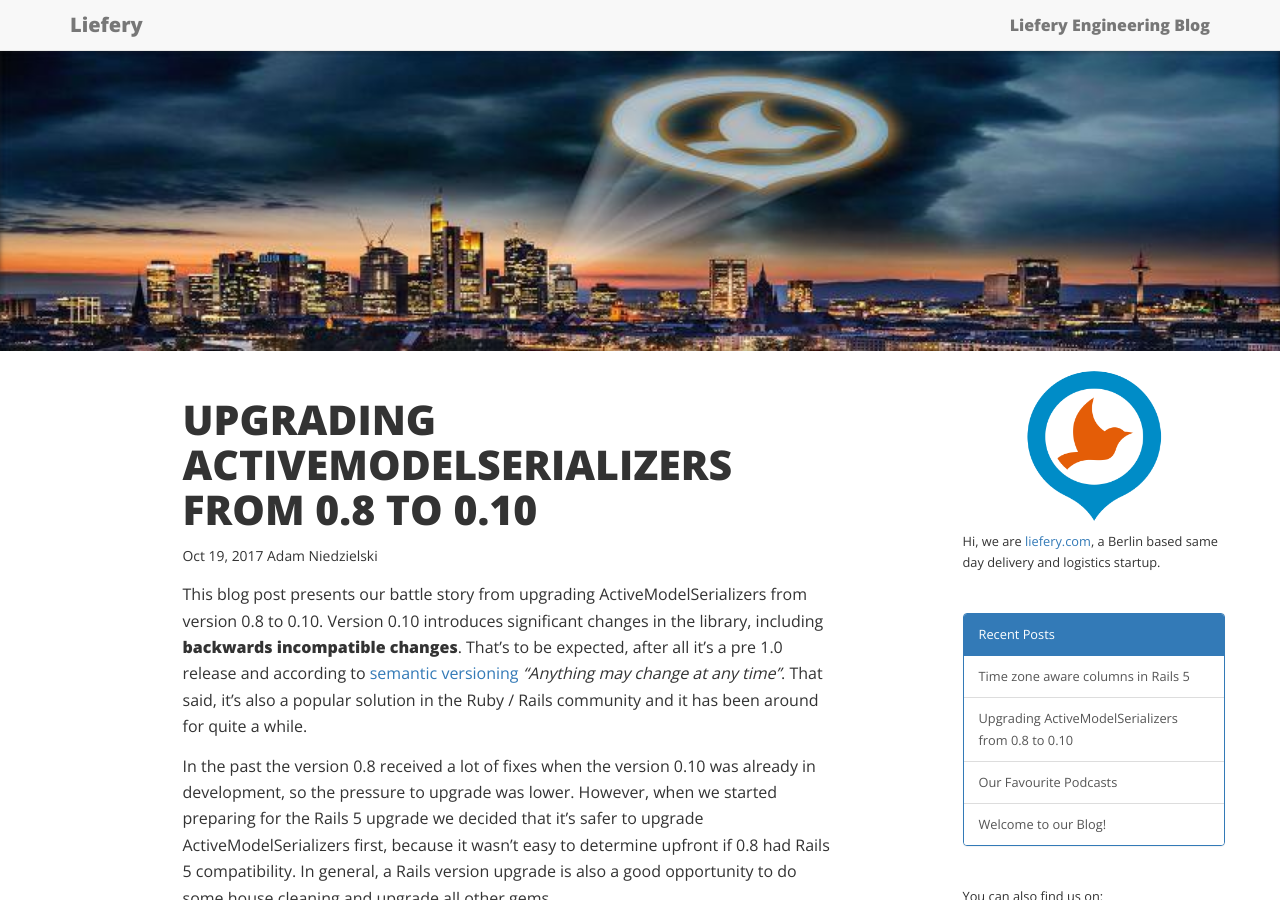
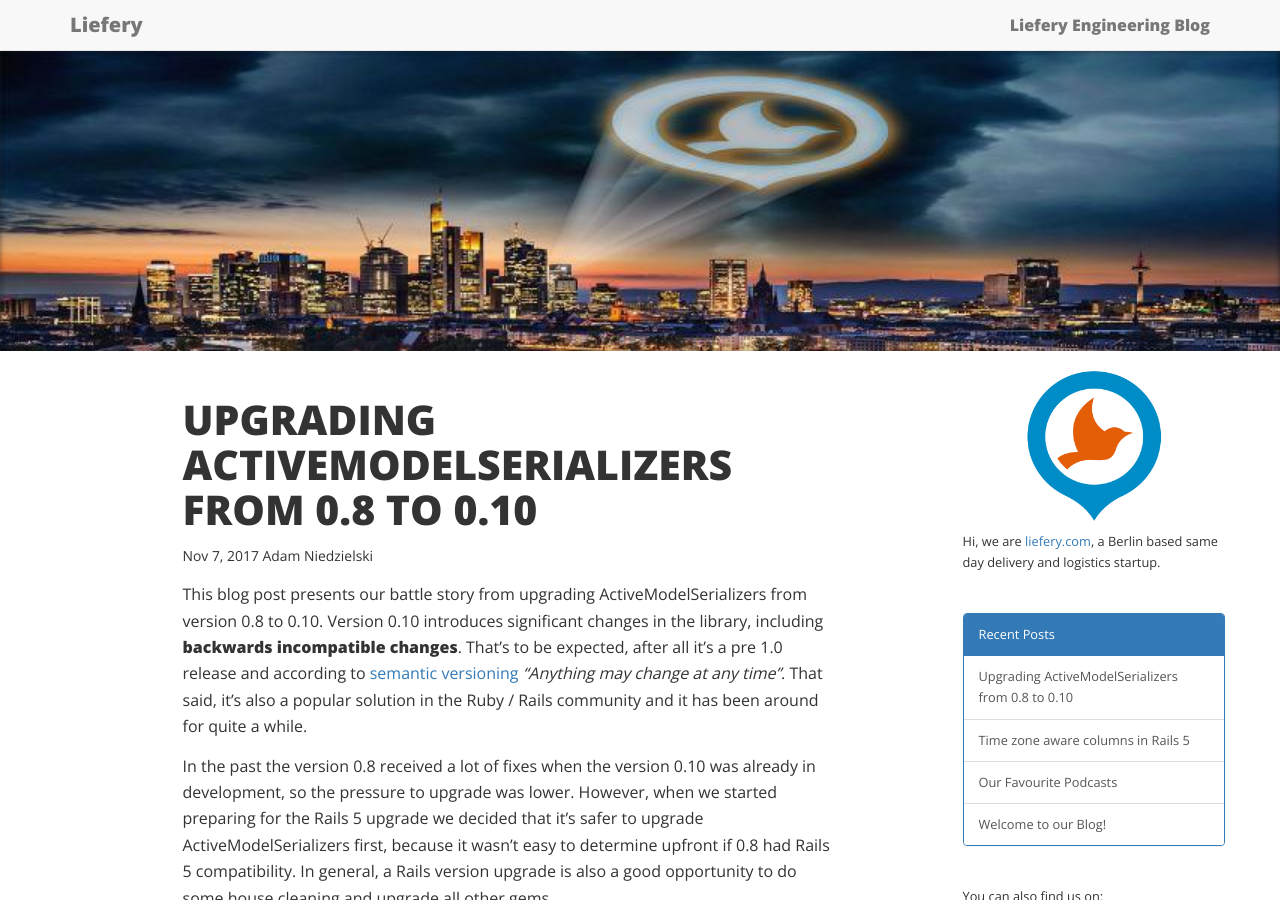
Before and after one commit to liefery-it-legacy/blog, a Jekyll site: the page built from _posts/2017-10-19-upgrading-active-model-serializers-from-0-8-to-0-10.md, in a window 1280 px wide and 900 px high. Built offline with Jekyll 4.4.1, drawn with Linux system fonts in a browser that asks for light colours; nearby versions of some CDN libraries; comment, search, counter and statistics services are not loaded.

Commit message:
publish today!

```diff
--- a/_posts/2017-10-19-upgrading-active-model-serializers-from-0-8-to-0-10.md
+++ b/_posts/2017-10-19-upgrading-active-model-serializers-from-0-8-to-0-10.md
@@ -1,7 +1,7 @@
 ---
 layout: post
 title: "Upgrading ActiveModelSerializers from 0.8 to 0.10"
-date: 2017-10-19
+date: 2017-11-07
 author: Adam Niedzielski
 tags: ruby rails rubyonrails api json active_model_serializers
 ---
```
